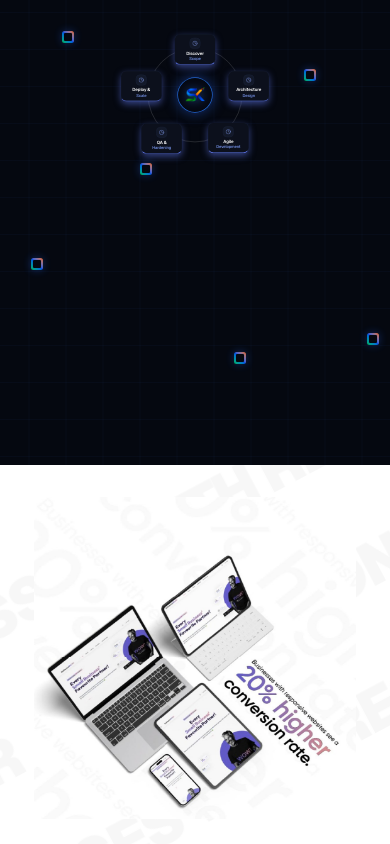
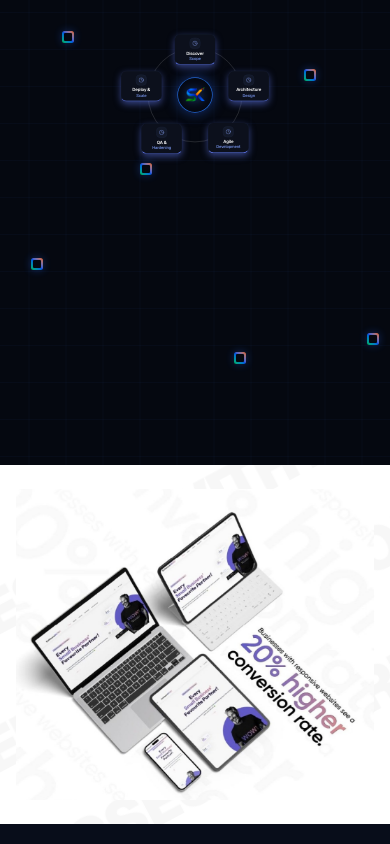
Before and after one commit to Adeeb-7067/SatyakabirTechnologies, a Next.js app: page / in a window 390 px wide. Shown: the part 11156-12000 px from the top of the page. Built offline with nearby package versions, Linux system fonts and the light colour scheme.

Commit message:
style: perfect padding and margin for responsive showcase section

```diff
--- a/app/components/ResponsiveShowcaseSection.tsx
+++ b/app/components/ResponsiveShowcaseSection.tsx
@@ -7,14 +7,14 @@ export default function ResponsiveShowcaseSection() {
   return (
     <section
       id="responsive-showcase"
-      className="w-full bg-white relative overflow-hidden select-none py-8 sm:py-12 md:py-16 lg:py-20"
+      className="w-full bg-white relative overflow-hidden select-none py-6 sm:py-8 md:py-10 lg:py-12"
     >
       {/* Subtle angled watermark typography spanning across wide screens matching reference */}
       <div
-        className="absolute inset-0 pointer-events-none overflow-hidden select-none flex items-center justify-center opacity-[0.032]"
+        className="absolute inset-0 pointer-events-none overflow-hidden select-none flex items-center justify-center opacity-[0.035]"
         aria-hidden="true"
       >
-        <div className="w-[200vw] flex flex-col gap-10 sm:gap-14 md:gap-16 rotate-[-28deg] transform-gpu">
+        <div className="w-[180vw] flex flex-col gap-8 sm:gap-12 md:gap-14 rotate-[-28deg] transform-gpu">
           <div className="flex gap-12 whitespace-nowrap text-[60px] sm:text-[84px] md:text-[110px] font-black tracking-tighter text-black uppercase">
             <span>Businesses with responsive websites</span>
             <span>20% higher</span>
@@ -32,14 +32,14 @@ export default function ResponsiveShowcaseSection() {
         </div>
       </div>
 
-      {/* Main Centered Showcase Graphic matching reference UI exactly (No external components) */}
+      {/* Main Centered Showcase Graphic with perfected padding & balanced margins */}
       <div className="max-w-[1240px] mx-auto px-4 sm:px-6 lg:px-8 relative z-10 flex items-center justify-center">
-        <div className="relative w-full max-w-[820px] sm:max-w-[880px] md:max-w-[940px] lg:max-w-[1000px] aspect-[1024/920]">
+        <div className="relative w-full max-w-[880px] sm:max-w-[960px] md:max-w-[1020px] lg:max-w-[1100px] aspect-[1024/890]">
           <Image
-            src="/images/responsive-showcase.jpg"
+            src="/images/responsive-showcase-perfect.jpg"
             alt="Businesses with responsive websites see a 20% higher conversion rate."
             fill
-            sizes="(max-width: 640px) 100vw, (max-width: 1024px) 90vw, 1000px"
+            sizes="(max-width: 640px) 100vw, (max-width: 1024px) 95vw, 1100px"
             className="object-contain"
             priority
           />
```
Also changed, not shown: public/images/responsive-showcase-perfect.jpg (added).
